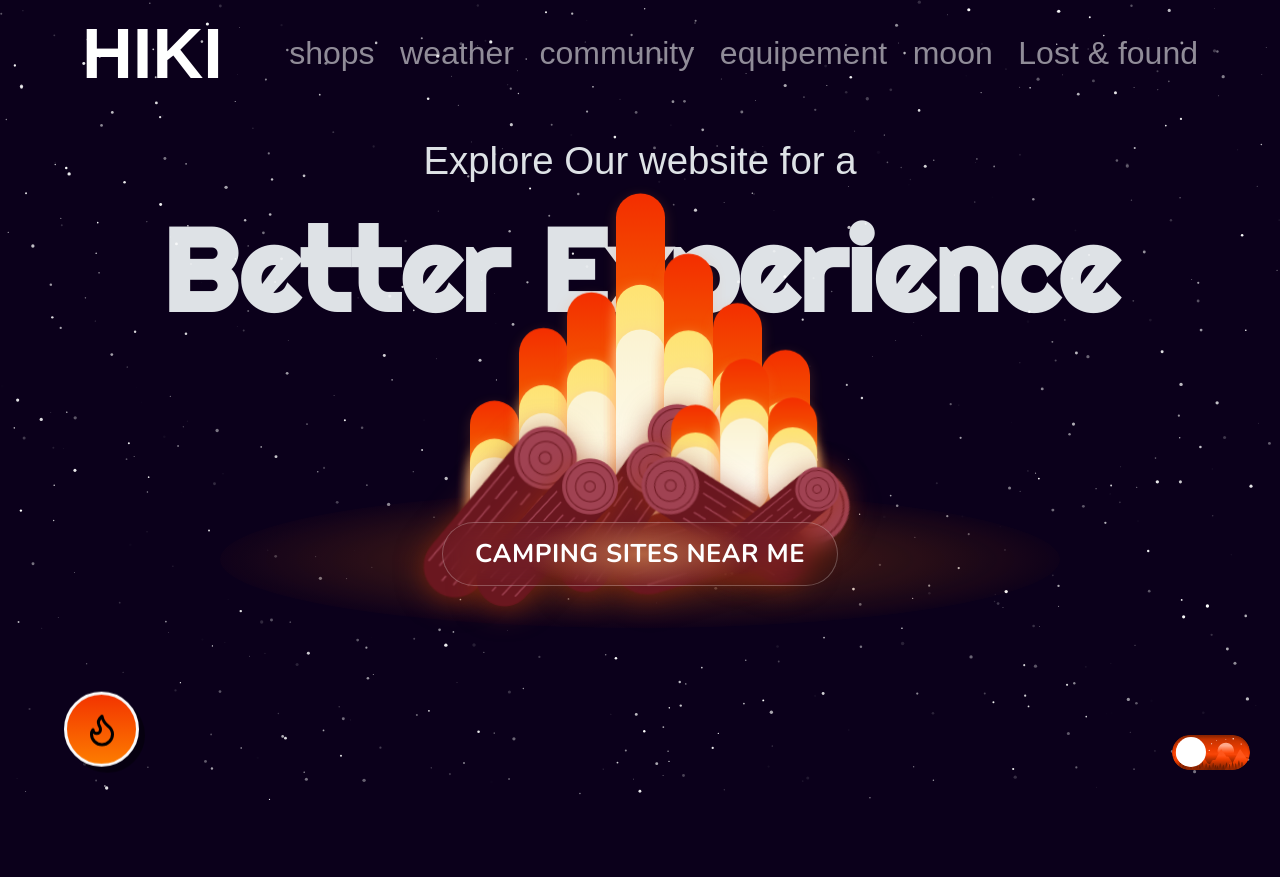
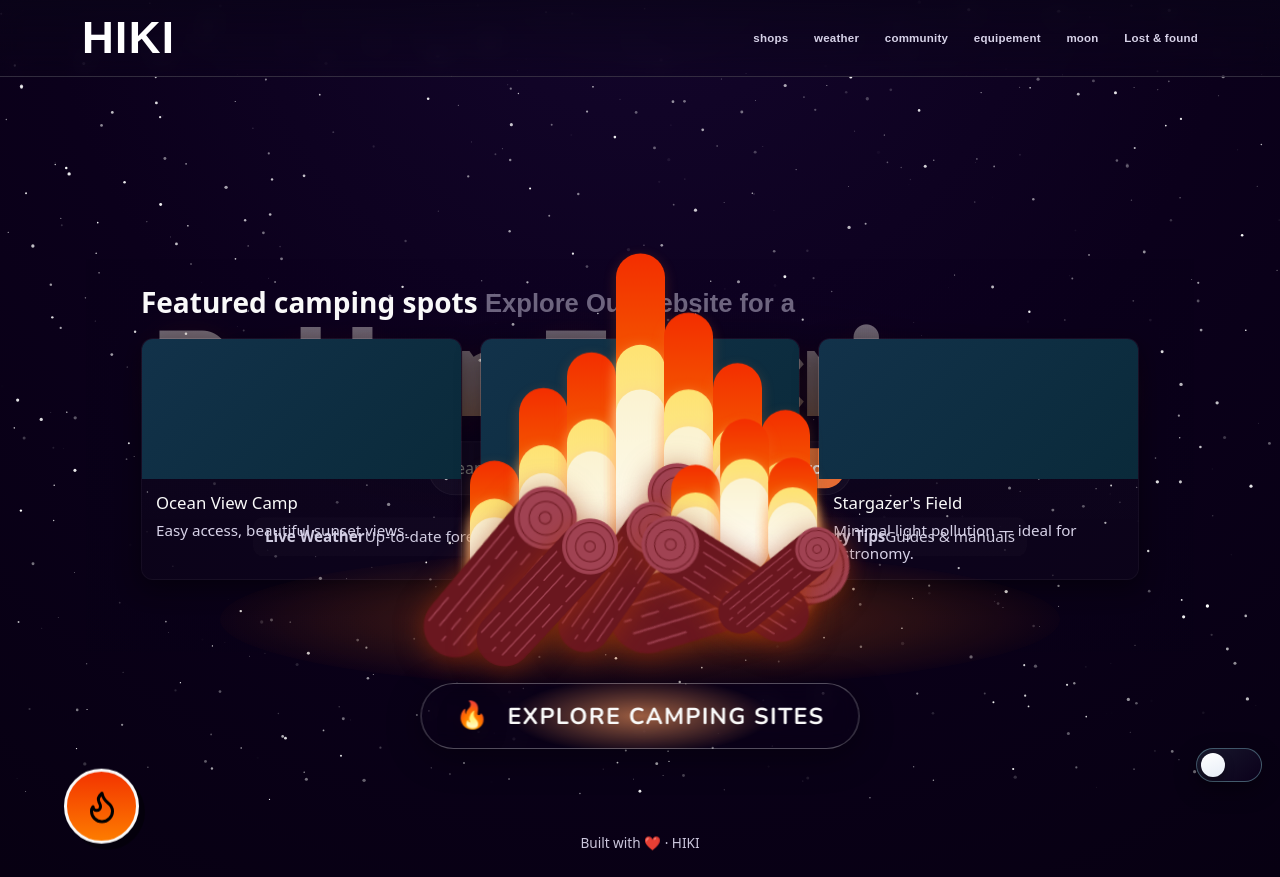
Before and after one commit to Adam-BH/projet-web-gl21-chabiba, a PHP site: page / in a window 1280 px wide. Before the commit the page ends 800 px from the top, so only its background shows below. Run offline with PHP 8.4, Linux system fonts and the light colour scheme; some libraries are stand-ins or nearby versions.

Commit message:
feat: upgrade home page with hero and search

```diff
--- a/css/style.css
+++ b/css/style.css
@@ -1,15 +1,43 @@
+:root {
+  --bg-night: #0b001b;
+  --bg-night-soft: #14062d;
+  --text-primary: #f9f9f9;
+  --text-muted: #d7d2e8;
+  --accent-warm: #c1754b;
+  --accent-cool: #9de7f3;
+  --surface-border: rgba(255, 255, 255, 0.16);
+  --color-white: #f9f9f9;
+  --sticker-border: 3px solid var(--color-white);
+  --sticker-shadow: 6px 6px 0px rgba(0, 0, 0, 0.4);
+  --space-xs: 6px;
+  --space-sm: 12px;
+  --space-md: 20px;
+  --space-lg: 32px;
+}
+
 body{
-    background-color: #0b001b;
-    height:100vh;
+    background: radial-gradient(circle at 50% -10%, var(--bg-night-soft) 0%, var(--bg-night) 52%, #070012 100%);
+    color: var(--text-primary);
+    min-height: 100vh;
     overflow: hidden;
 }
+
 nav {
   display: flex;
   align-items: center;
   flex-wrap:nowrap;
-  gap: 20px;
-  padding: 20px 13%;
+  gap: 14px;
+  padding: 8px 10%;
+  position: relative;
+  z-index: 20;
 }
+
+.navbar {
+  background: linear-gradient(180deg, rgba(10, 4, 24, 0.72) 0%, rgba(10, 4, 24, 0.24) 100%);
+  border-bottom: 1px solid var(--surface-border);
+  backdrop-filter: blur(10px);
+}
+
 .nav-links {
   display: flex;
   flex-direction: row;
@@ -19,64 +47,153 @@ nav {
   margin-left: auto;
 }
 .nav-links a{
-  font:clamp(1px,2.5vw,40px) "Rethink Sans", sans-serif;
+  font: 600 clamp(0.72rem,0.9vw,0.92rem) "Rethink Sans", sans-serif;
+  letter-spacing: 0.02em;
 }
+
+.nav-link {
+  color: var(--text-muted);
+  transition: color 0.2s ease, text-shadow 0.2s ease;
+}
+
+.nav-link:hover,
+.nav-link:focus-visible {
+  color: var(--text-primary);
+  text-shadow: 0 0 14px rgba(157, 231, 243, 0.45);
+}
+
+/* active/selected nav hint */
+.nav-link.active {
+  color: var(--text-primary);
+  box-shadow: inset 0 -2px 0 0 var(--accent-cool);
+  padding-bottom: 4px;
+}
+
 .navbar-brand{
     flex-shrink: 0;
-    font:bold clamp(30px,5.5vw,72px) "Rethink Sans",sans-serif;
+  font: 800 clamp(22px,3.8vw,44px) "Rethink Sans",sans-serif;
+  letter-spacing: 0.03em;
 }
+
 @media (max-width: 768px) {
+  nav {
+    padding: 8px 5%;
+    gap: 10px;
+  }
+
   .nav-links {
-    gap: 10px;
-    font-size: 0.8rem;
+    gap: 8px;
+    overflow-x: auto;
+    padding-bottom: 2px;
   }
 }
+
+.hero-section {
+  position: absolute;
+  top: 52%;
+  left: 50%;
+  transform: translate(-50%, -56%);
+  z-index: 2;
+  width: min(94vw, 1100px);
+  pointer-events: none;
+}
+
+/* soft backdrop behind hero text to improve contrast when placed behind campfire */
+.hero-section::before{
+  content: "";
+  position: absolute;
+  inset: -6% -4% -4% -4%;
+  background: radial-gradient(ellipse at center, rgba(10,8,20,0.22), transparent 60%);
+  z-index: 1;
+  filter: blur(6px);
+  border-radius: 12px;
+  pointer-events: none;
+}
+
 .hero-sub{
-    font:clamp(20px,3vw,60px) "Rethink Sans",sans-serif;
+    font: 600 clamp(17px,2vw,34px) "Rethink Sans",sans-serif;
+    color: var(--text-muted);
+    margin-bottom: 0.2rem;
+    opacity: 0.5;
 }
+
 @font-face {
     font-family: 'Righteous';
     src: url('../assets/Fonts/Righteous-Regular.ttf') format('truetype');
 }
+
 .hero-title{
-    font:bolder clamp(60px,9vw,200px) 'Righteous',sans-serif;
-    margin-top: clamp(-51.75px,-5vw,-20px);
-    width: 75vw;
+    font:bolder clamp(56px,9vw,180px) 'Righteous',sans-serif;
+    line-height: 0.94;
+    letter-spacing: 0.01em;
+    text-wrap: balance;
+    width: 100%;
     margin: 0 auto;
+    background: linear-gradient(180deg, #ffffff 0%, #f6e6cb 58%, #f9b86b 100%);
+    -webkit-background-clip: text;
+    -webkit-text-fill-color: transparent;
+    text-shadow: 0 8px 42px rgba(225, 120, 40, 0.28);
+    opacity: 0.42;
+}
+/* CTA icon and micro-animation */
+.cta-icon{
+  display: inline-block;
+  margin-right: 10px;
+  transform-origin: center;
+  font-size: 1.15em;
+  filter: drop-shadow(0 6px 12px rgba(0,0,0,0.35));
+}
+
+.login {
+  animation: cta-pop 600ms cubic-bezier(.22,.9,.36,1) both 300ms;
+}
+
+@keyframes cta-pop{
+  from { transform: translateX(-50%) translateY(6px) scale(.98); opacity: 0; }
+  to   { transform: translateX(-50%) translateY(0) scale(1); opacity: 1; }
 }
 .toggle-track {
   display: flex;
   align-items: center;
-  width: 78px;
-  height: 35.1px;
-  background-image: url('../assets/Images/LandSwitch-Dark.png');
-  border-radius: 100px;
+  width: 66px;
+  height: 34px;
+  background: linear-gradient(140deg, rgba(26, 26, 46, 0.95), rgba(11, 0, 27, 0.95));
+  border: 1px solid rgba(157, 231, 243, 0.35);
+  border-radius: 999px;
   cursor: pointer;
   padding: 4px;
-  transition: url('../assets/Images/LandSwitch-Dark.png') 0.3s;
-  backdrop-filter: blur(16px);
+  transition: background 0.25s ease, border-color 0.25s ease, box-shadow 0.25s ease;
+  box-shadow: 0 8px 22px rgba(0, 0, 0, 0.35);
+  backdrop-filter: blur(8px);
+}
+
+.toggle-track:hover {
+  border-color: rgba(157, 231, 243, 0.58);
+  box-shadow: 0 10px 26px rgba(0, 0, 0, 0.45);
 }
 
 .toggle-thumb {
-  width: 30px;
-  height: 30px;
-  background: white;
+  width: 24px;
+  height: 24px;
+  background: linear-gradient(160deg, #ffffff 0%, #e7edf7 100%);
   border-radius: 50%;
-  transition: transform 0.3s;
+  transition: transform 0.25s ease;
+  box-shadow: 0 4px 10px rgba(0, 0, 0, 0.35);
 }
 
 #toggle:checked + .toggle-track .toggle-thumb {
-  transform: translateX(42px);
+  transform: translateX(32px);
 }
 
 #toggle:checked + .toggle-track {
-  background: #1a1a2e;
+  background: linear-gradient(140deg, rgba(12, 38, 58, 0.95), rgba(16, 28, 46, 0.95));
+  border-color: rgba(157, 231, 243, 0.62);
 }
 .theme-toggle{
     position: fixed;
-    bottom: 30px;
-    right: 30px;
-    z-index: 100;
+    bottom: 18px;
+    right: 18px;
+    z-index: 120;
 }
 
 
@@ -219,10 +336,11 @@ nav {
   flex-direction: column;
   align-items: center;
   justify-content: flex-end;
-    position: absolute;
-  top: 50%;
+  position: absolute;
+  top: 52%;
   left: 50%;
   transform: translate(-50%, -50%);
+  z-index: 12;
 }
 .pillars {
   position: absolute;
@@ -251,14 +369,13 @@ nav {
 .login {
   text-decoration:none;
   display: block;
-  margin: 200px auto;
-  padding:12px 32px;
+  padding: 12px 34px;
 
   /* glassy effect */
   background: radial-gradient(ellipse 60% 120% at center, rgba(193, 117,75, 0.8) 0%,rgba(50,17,23,0) 50%,transparent 70%);
   backdrop-filter: blur(10px);
   -webkit-backdrop-filter: blur(10px);
-  border: 1px solid rgba(255, 255, 255, 0.25);
+  border: 1px solid rgba(255, 255, 255, 0.3);
 
   /* rounded corners */
   border-radius: 1887.78px;
@@ -266,32 +383,85 @@ nav {
   /* scales with window */
   width: fit-content;
   max-width: 90%;
-  font-size: clamp(14px, 2vw, 26px);
+  font-size: clamp(14px, 1.8vw, 24px);
 
   /* cosmetic */
-  font-family:'Nunito',sans-serif ;
+  font-family:'Nunito',sans-serif;
   font-weight: bold;
-  color: white;
+  color: var(--text-primary);
   cursor: pointer;
-  letter-spacing: 0.5px;
-  transition: background-color 0.3s ease, transform 0.2s ease;
-    margin-top: 180px;  /* negative = overlaps campfire by 20px */
-  z-index: 10;
-  position: relative;
+  letter-spacing: 0.06em;
+  transition: background-color 0.3s ease, transform 0.2s ease, box-shadow 0.2s ease;
+  position: absolute;
+  left: 50%;
+  bottom: 8vh;
+  transform: translateX(-50%);
+  z-index: 14;
+  box-shadow: 0 8px 34px rgba(0, 0, 0, 0.35);
 }
 
 .login:hover {
   background: radial-gradient(ellipse 40% 80% at center, rgba(193, 117,75, 0.8) 0%, transparent 70%);
-  transform: scale(1.05);
+  transform: translateX(-50%) translateY(-2px) scale(1.03);
   box-shadow:
   0 0 10px rgb(162, 84, 23),
   0 0 20px rgb(162, 84, 23),
   0 0 40px rgb(162, 84, 23);
 }
+
+/* Footer bar */
+.footer-bar{
+  margin-top: 12px;
+  color: var(--text-muted);
+  font-size: 0.85rem;
+  text-align: center;
+  padding: 8px 0 24px 0;
+  opacity: 0.95;
+}
+
+/* Featured section */
+.featured-section{
+  position: relative;
+  z-index: 4;
+  padding: 48px 0 72px 0;
+  background: linear-gradient(180deg, rgba(10,6,20,0.0), rgba(10,6,20,0.04));
+}
+.featured-container{ max-width: 1200px; margin: 0 auto; padding: 0 5%; }
+.section-title{ color: var(--text-primary); font-size: clamp(20px, 2.6vw, 28px); margin-bottom: 18px; font-weight:700; }
+.featured-grid{ display: grid; grid-template-columns: repeat(3,1fr); gap: 18px; }
+.site-card{ background: linear-gradient(180deg, rgba(255,255,255,0.02), rgba(255,255,255,0.01)); border: 1px solid rgba(255,255,255,0.04); border-radius: 12px; overflow: hidden; box-shadow: 0 8px 24px rgba(0,0,0,0.45); }
+.site-media{ height: 140px; background: linear-gradient(135deg,#12324a,#0a2a3a); }
+.site-body{ padding: 14px; }
+.site-body h4{ margin: 0 0 6px 0; font-size: 1.05rem; }
+.site-body p{ margin:0; color: var(--text-muted); font-size: 0.95rem; }
+
+@media (max-width: 992px){ .featured-grid{ grid-template-columns: repeat(2,1fr);} }
+@media (max-width: 640px){ .featured-grid{ grid-template-columns: 1fr; } .hero-title{ font-size: clamp(34px, 12vw, 66px); } }
+
+/* Search box inside hero */
+.hero-overlay{ position: relative; z-index: 3; display:flex; flex-direction:column; gap: var(--space-sm); align-items:center; margin-top: 12px; pointer-events: auto; }
+.search-box{ display:flex; gap:8px; align-items:center; background: rgba(255,255,255,0.03); padding:6px; border-radius: 999px; border:1px solid rgba(255,255,255,0.04); }
+.search-box input[type=search]{ background: transparent; border: none; color: var(--text-primary); padding: 8px 12px; min-width:320px; outline: none; font-size: 1rem; }
+.search-box button{ border-radius: 999px; padding: 8px 14px; background: linear-gradient(90deg,var(--accent-warm), #f06b2d); border:none; color: white; font-weight:700; }
+.hero-features{ display:flex; gap:10px; margin-top:10px; }
+.feature-card{ background: rgba(255,255,255,0.02); padding:8px 12px; border-radius: 10px; color: var(--text-muted); font-size: 0.95rem; text-align:center; }
+
+/* small polish for site cards */
+.site-card:hover{ transform: translateY(-6px); transition: transform .28s ease; box-shadow: 0 18px 40px rgba(0,0,0,0.6); }
+
+.login:focus-visible {
+  outline: 2px solid var(--accent-cool);
+  outline-offset: 3px;
+}
+
 .wrapper {
   display: flex;
   flex-direction: column;
   align-items: center;
+  justify-content: center;
+  min-height: calc(100vh - 64px);
+  position: relative;
+  z-index: 5;
 }
 @font-face {
     font-family: 'Nunito';
@@ -304,6 +474,12 @@ nav {
 .hero-sub,.hero-title{
     animation: fadeIn 2s ease-in-out;
 }
+
+footer {
+  position: relative;
+  z-index: 40;
+}
+
 .sparky-mascot {
   position: absolute;
   align-items: center;
@@ -324,13 +500,6 @@ nav {
   overflow: hidden;
 
 }
-:root {
-  /* Colors */
-  --color-white: #F9F9F9;
-  --sticker-border: 3px solid var(--color-white);
-  --sticker-shadow: 6px 6px 0px rgba(0, 0, 0, 0.4);
-}
-
 @keyframes float {
   0%, 100% { transform: translateY(0); }
   50% { transform: translateY(-10px); }
--- a/index.html
+++ b/index.html
@@ -3,13 +3,13 @@
 <head>
     <meta charset="UTF-8">
     <meta name="viewport" content="width=device-width, initial-scale=1.0">
-    <link rel="stylesheet" href="css/node_modules/bootstrap/dist/css/bootstrap.min.css">
+    <link rel="stylesheet" href="node_modules/bootstrap/dist/css/bootstrap.min.css">
     <link rel="stylesheet" href="css/style.css">
     <title>HIKI - Home</title>
 </head>
 <body>
     <canvas id="starCanvas" style="position:fixed;inset:0;z-index:0;pointer-events:none;"></canvas>
-    <nav class="navbar navbar-dark">
+    <nav class="navbar navbar-dark" role="navigation" aria-label="Main navigation">
         <div class="container">
             <a href="." class="navbar-brand">HIKI</a>
             <ul class="navbar-nav nav-links">
@@ -34,9 +34,20 @@
             </ul>
         </div>
     </nav>
-    <section class="text-center pt-3 mt-3 style="position:relative;z-index:0;">
+    <section class="hero-section text-center pt-3 mt-3">
         <p class="hero-sub">Explore Our website for a</p>
         <p class="hero-title">Better Experience</p>
+        <div class="hero-overlay" aria-hidden="false">
+            <form class="search-box" action="pages/sites/sites.html" method="get" role="search">
+                <input type="search" name="q" placeholder="Search campsites, trails or regions" aria-label="Search campsites"/>
+                <button type="submit" class="btn btn-primary">Search</button>
+            </form>
+            <div class="hero-features">
+                <div class="feature-card"> <strong>Live Weather</strong><span>Up-to-date forecast</span></div>
+                <div class="feature-card"> <strong>Top Sites</strong><span>Curated camping spots</span></div>
+                <div class="feature-card"> <strong>Safety Tips</strong><span>Guides & manuals</span></div>
+            </div>
+        </div>
     </section>
     <div class="wrapper">
     <div class="campfire">
@@ -115,10 +126,41 @@
       <img class="log log-7" src="assets/Images/piecesOfWood.png" alt="log"/>
     </div>
 </div>
-<a href="pages/auth/login.php" class="login">CAMPING SITES NEAR ME</a>
+<a href="pages/auth/login.php" class="login" aria-label="Explore camping sites">
+    <span class="cta-icon" aria-hidden="true">🔥</span>
+    <span class="cta-text">EXPLORE CAMPING SITES</span>
+</a>
+        <section class="featured-section">
+            <div class="container featured-container">
+                <h3 class="section-title">Featured camping spots</h3>
+                <div class="featured-grid">
+                    <article class="site-card">
+                        <div class="site-media"></div>
+                        <div class="site-body">
+                            <h4>Ocean View Camp</h4>
+                            <p>Easy access, beautiful sunset views.</p>
+                        </div>
+                    </article>
+                    <article class="site-card">
+                        <div class="site-media"></div>
+                        <div class="site-body">
+                            <h4>Pine Ridge Base</h4>
+                            <p>Shaded campsites and nearby trails.</p>
+                        </div>
+                    </article>
+                    <article class="site-card">
+                        <div class="site-media"></div>
+                        <div class="site-body">
+                            <h4>Stargazer's Field</h4>
+                            <p>Minimal light pollution — ideal for astronomy.</p>
+                        </div>
+                    </article>
+                </div>
+            </div>
+        </section>
     </div>
-   <footer>
-<button class="sparky-mascot">
+    <footer>
+<button class="sparky-mascot" aria-label="Sparky tips">
   <svg xmlns="http://www.w3.org/2000/svg" width="36" height="36 "
        viewBox="0 0 24 24" fill="none" stroke="black"
        stroke-width="2" stroke-linecap="round" stroke-linejoin="round">
@@ -131,6 +173,7 @@
                 <div class="toggle-thumb"></div>
             </label>
         </div>
+        <div class="footer-bar">Built with ❤️ · HIKI</div>
     </footer>
     <script src="js/main.js"></script>
 </body>
--- a/pages/auth/login.php
+++ b/pages/auth/login.php
@@ -5,7 +5,7 @@
 		<meta charset="utf-8" />
 		<meta name="viewport" content="width=device-width, initial-scale=1" />
 		<title>HIKI - Login</title>
-		<link rel="stylesheet" href="../../css/node_modules/bootstrap/dist/css/bootstrap.min.css">
+		<link rel="stylesheet" href="../../node_modules/bootstrap/dist/css/bootstrap.min.css">
 		<link rel="stylesheet" href="../../css/pages/auth.css" />
 	</head>
 	<body>
--- a/pages/auth/signup.php
+++ b/pages/auth/signup.php
@@ -5,7 +5,7 @@
 		<meta charset="utf-8" />
 		<meta name="viewport" content="width=device-width, initial-scale=1" />
 		<title>HIKI - Sign Up</title>
-		<link rel="stylesheet" href="../../css/node_modules/bootstrap/dist/css/bootstrap.min.css">
+		<link rel="stylesheet" href="../../node_modules/bootstrap/dist/css/bootstrap.min.css">
 		<link rel="stylesheet" href="../../css/pages/auth.css" />
 	</head>
 	<body>
--- a/pages/lost&found/lost&found.php
+++ b/pages/lost&found/lost&found.php
@@ -8,7 +8,7 @@
     <meta charset="utf-8" />
     <meta name="viewport" content="width=device-width, initial-scale=1" />
     <title>HIKI - Lost & Found</title>
-    <link rel="stylesheet" href="../../css/node_modules/bootstrap/dist/css/bootstrap.min.css">
+    <link rel="stylesheet" href="../../node_modules/bootstrap/dist/css/bootstrap.min.css">
     <link rel="stylesheet" href="../../css/pages/l&f.css" />
 </head>
 
```
Also changed, not shown: CONTEXT.md (added, +100 -0 lines), package-lock.json, 1 other file.
